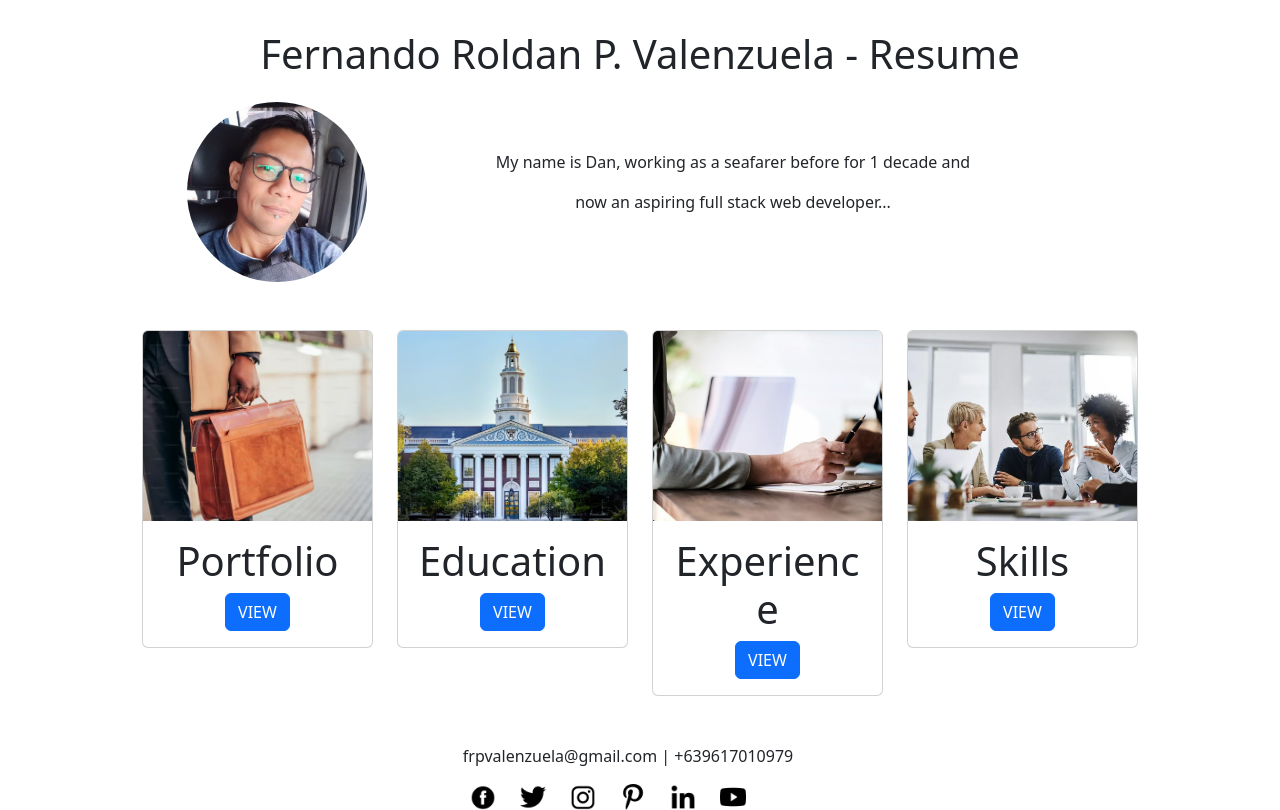
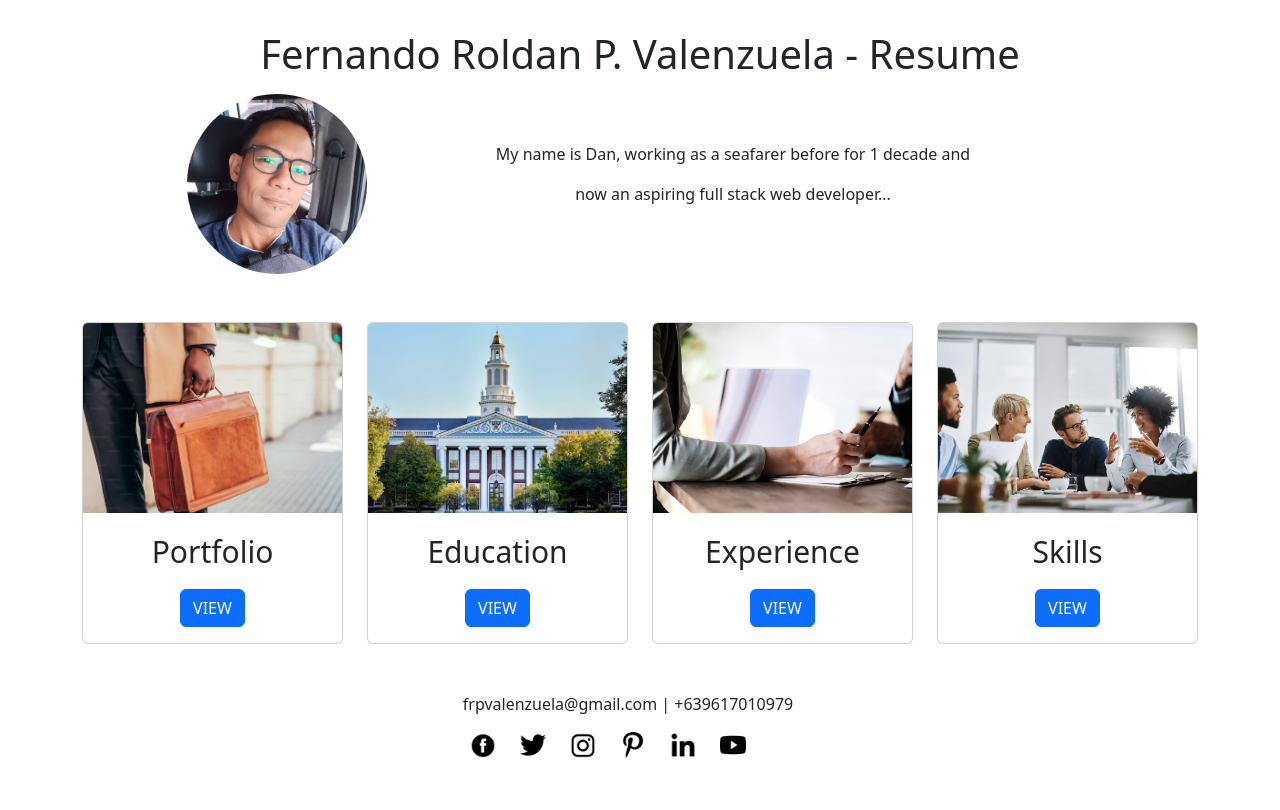
Before and after one commit to fernandofixie/resume, a plain HTML site: page index.html in a window 1280 px wide. Drawn offline with nearby package versions, Linux system fonts and the light colour scheme.

Commit message:
updated the content of index.html

```diff
--- a/index.html
+++ b/index.html
@@ -20,6 +20,7 @@
         width: 100%;
         height: 190px;
         object-fit: cover;
+        padding: 0;
       }
     </style>
   </head>
@@ -32,7 +33,7 @@
       </div>
 
       <div class="container">
-        <div class="row mt-3">
+        <div class="row mt-2">
           <div class="col-lg-1 offset-lg-1">
             <img
               src="img/my_pic.jpg"
@@ -48,15 +49,12 @@
         </div>
       </div>
 
-      <div
-        class="row justify-content-center my-5 mx-5"
-        style="background-color: rgb(255, 255, 255)"
-      >
+      <div class="row mt-5" style="background-color: rgb(255, 255, 255)">
         <div class="col-lg-3">
           <div class="card">
             <img src="img/portfolio.jpg" class="card-img-top" alt="portfolio" />
-            <div class="card-body text-center">
-              <h1 class="card-title">Portfolio</h1>
+            <div class="card-body text-center" style="font-size: 30px">
+              <p class="card-title">Portfolio</p>
 
               <a href="#" class="btn btn-primary">VIEW</a>
             </div>
@@ -70,8 +68,8 @@
               class="card-img-top"
               alt="portfolio"
             />
-            <div class="card-body text-center">
-              <h1 class="card-title">Education</h1>
+            <div class="card-body text-center" style="font-size: 30px">
+              <p class="card-title">Education</p>
 
               <a href="#" class="btn btn-primary">VIEW</a>
             </div>
@@ -85,8 +83,8 @@
               class="card-img-top"
               alt="portfolio"
             />
-            <div class="card-body text-center">
-              <h1 class="card-title">Experience</h1>
+            <div class="card-body text-center" style="font-size: 30px">
+              <p class="card-title">Experience</p>
 
               <a href="#" class="btn btn-primary">VIEW</a>
             </div>
@@ -96,8 +94,8 @@
         <div class="col-lg-3">
           <div class="card">
             <img src="img/skills.webp" class="card-img-top" alt="portfolio" />
-            <div class="card-body text-center">
-              <h1 class="card-title">Skills</h1>
+            <div class="card-body text-center" style="font-size: 30px">
+              <p class="card-title">Skills</p>
 
               <a href="#" class="btn btn-primary">VIEW</a>
             </div>
@@ -105,7 +103,7 @@
         </div>
       </div>
 
-      <div class="container">
+      <div class="container mt-5">
         <div class="row">
           <div class="row text-center">
             <p>frpvalenzuela@gmail.com | +639617010979</p>
```
